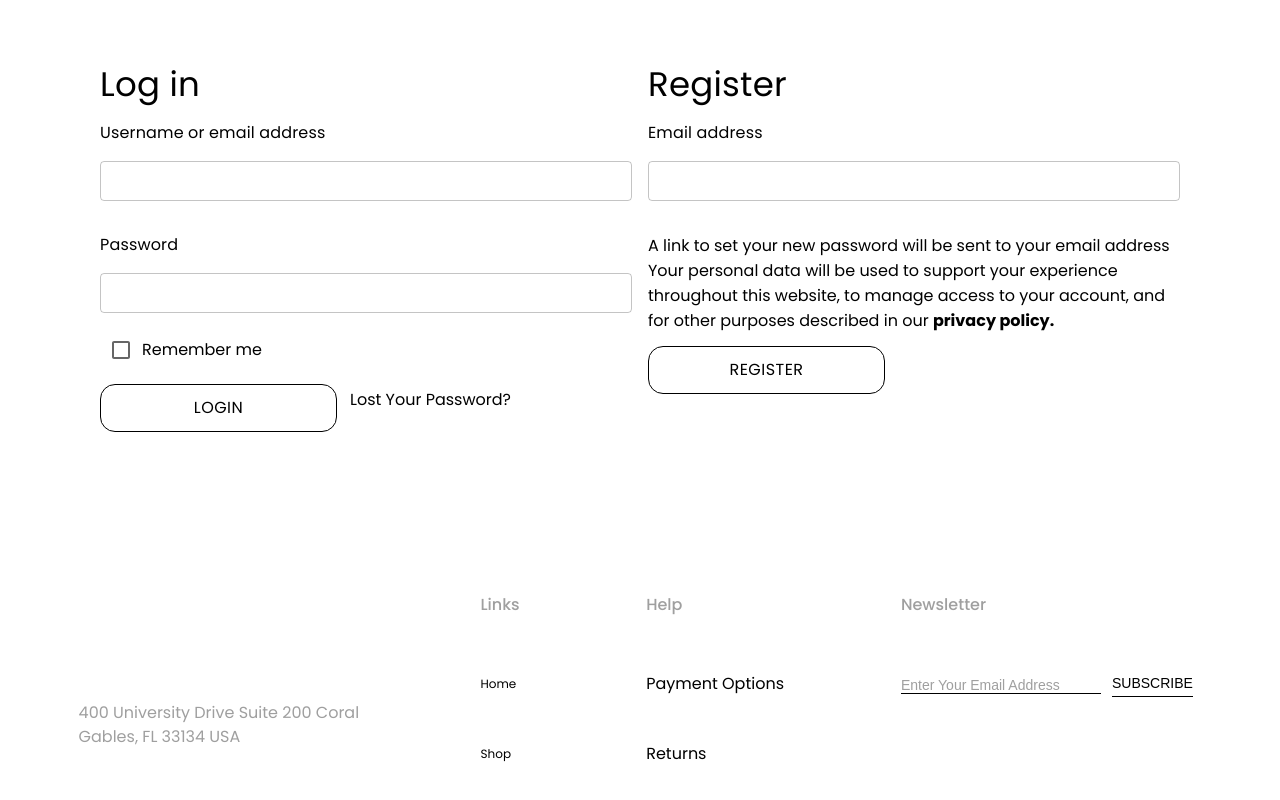
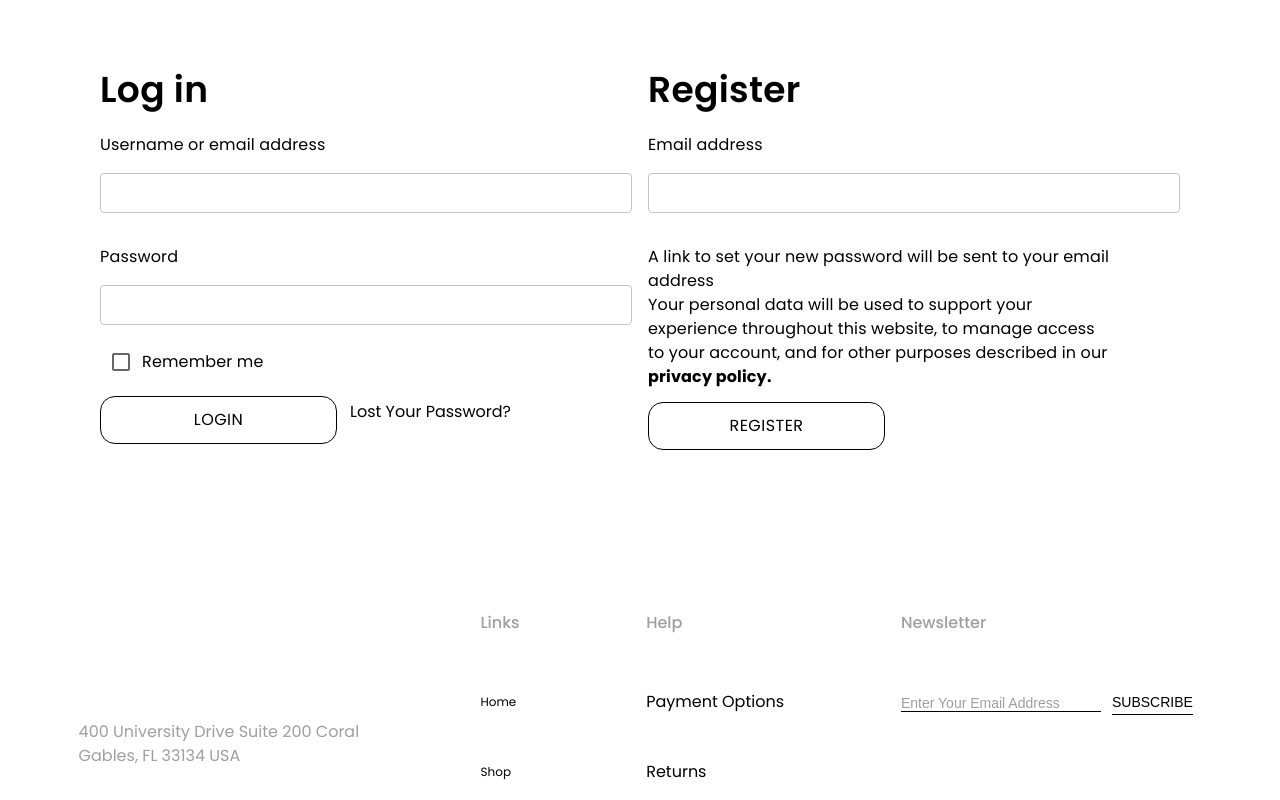
Before and after one commit to PriscillaAkumu/Ecommerce-Project, a React (Vite) app: page /login in a window 1280 px wide. Shown: the top 800 px of the page. Built offline with nearby package versions, Linux system fonts and the light colour scheme.

Commit message:
made changes

```diff
--- a/src/components/Checkout/Billing.jsx
+++ b/src/components/Checkout/Billing.jsx
@@ -182,7 +182,7 @@ export default function Billing({ register, control, handleSubmit, formState })
           shipped until the funds have cleared in our account.
         </Typography>
       </div>
-      <div style={{ color: '#9F9F9F', fontSize: '16px', fontWeight: '400' }}>
+      <div style={{ color: '#9F9F9F', fontSize: '16px', fontWeight: '400', marginBottom:"10px", marginTop:"10px" }} mb={2} mt={2}>
         <input
           {...register('paymentMode', {
             required: 'Select a payment mode',
--- a/src/components/Contact/ContactForms/Socials.jsx
+++ b/src/components/Contact/ContactForms/Socials.jsx
@@ -12,7 +12,7 @@ export default function Socials() {
       <div
         style={{
           display: 'flex',
-          gap: '10px',
+          gap: '20px',
           marginBottom: '20px',
         }}
       >
@@ -47,7 +47,7 @@ export default function Socials() {
         </div>
       </div>
 
-      <div style={{ display: 'flex', gap: '10px', marginBottom: '20px' }}>
+      <div style={{ display: 'flex', gap: '20px', marginBottom: '20px' }}>
         <img
           src={phone}
           alt='logo'
@@ -79,7 +79,7 @@ export default function Socials() {
       </div>
       {/* Working hours  */}
 
-      <div style={{ display: 'flex', gap: '10px', marginBottom: '20px' }}>
+      <div style={{ display: 'flex', gap: '20px', marginBottom: '20px' }}>
         <img
           src={clock}
           alt='logo'
--- a/src/components/Login/Forms/Login.jsx
+++ b/src/components/Login/Forms/Login.jsx
@@ -45,13 +45,13 @@ export default function LoginForm() {
     <>
       {!isAuthenticated && (
         <Box>
-          <Typography variant='h4' sx={{ display: { xs: 'block', md: 'block' } }}>
+          <Typography sx={{ display: { xs: 'block', md: 'block' } , fontWeight:"600",fontSize:"36px",lineHeight:"54px" }}>
             Log in
           </Typography>
 
           <form onSubmit={handleSubmit(onSubmit)} noValidate>
             <Stack>
-              <Typography mb={2} mt={2}>
+              <Typography mb={2} mt={2} sx={{fontSize:"16px", fontWeight:"400", lineHeight:"24px"}}>
                 Username or email address
               </Typography>
               <TextField
@@ -72,7 +72,7 @@ export default function LoginForm() {
             </Stack>
 
             <Stack>
-              <Typography mb={2} mt={2}>
+              <Typography mb={2} mt={2} sx={{fontSize:"16px", fontWeight:"400", lineHeight:"24px"}}>
                 Password
               </Typography>
               <TextField
@@ -93,7 +93,7 @@ export default function LoginForm() {
 
             <Stack direction='row' alignItems='center'>
               <Checkbox type='checkbox' id='checkbox' {...register('checkbox')} />
-              <Typography variant='body-2'>Remember me</Typography>
+              <Typography sx={{fontSize:"16px", fontWeight:"400", lineHeight:"24px"}}>Remember me</Typography>
             </Stack>
 
             <Stack direction='row'>
--- a/src/components/Login/Forms/Register.jsx
+++ b/src/components/Login/Forms/Register.jsx
@@ -25,11 +25,11 @@ export default function LoginForm() {
 
   return (
     <Box>
-      <Typography variant='h4'>Register</Typography>
+      <Typography sx={{fontWeight:"600",fontSize:"36px",lineHeight:"54px" }}>Register</Typography>
 
       <form onSubmit={handleSubmit(onSubmit)} noValidate>
         <Stack>
-          <Typography mb={2} mt={2}>
+          <Typography sx={{fontSize:"16px", fontWeight:"400", lineHeight:"24px"}}mb={2} mt={2} >
             Email address
           </Typography>
           <TextField
@@ -50,13 +50,12 @@ export default function LoginForm() {
         </Stack>
 
         <Stack direction='column'>
-          <Typography variant='body-3'>
-            {' '}
-            A link to set your new password will be sent to your email address{' '}
+          <Typography sx={{fontSize:"16px", fontWeight:"400", lineHeight:"24px"}}>
+            A link to set your new password will be sent to your email <br/> address
           </Typography>
-          <Typography variant='body-3'>
-            Your personal data will be used to support your experience throughout this website, to
-            manage access to your account, and for other purposes described in our{' '}
+          <Typography sx={{fontSize:"16px", fontWeight:"400", lineHeight:"24px"}}>
+            Your personal data will be used to support your <br/> experience throughout this website, to
+            manage access <br/> to your account, and for other purposes described in our <br/>
             <b>privacy policy.</b>
           </Typography>
         </Stack>
```
